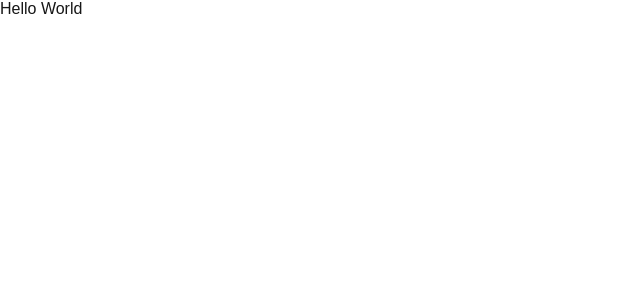
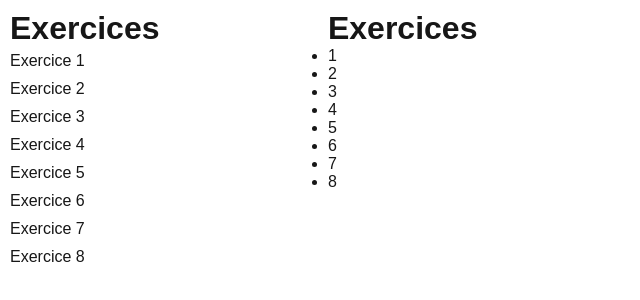
Before and after one commit to quentinhermiteau/react-5iw2-2025-2026, a Next.js app: page / in a window 1280 px wide. Shown: the top 300 px of the page, without its empty margins (0-640 px from the left). Built offline with nearby package versions, Linux system fonts and the light colour scheme.

Commit message:
add navbar

```diff
--- a/package.json
+++ b/package.json
@@ -9,8 +9,9 @@
     "lint": "next lint"
   },
   "dependencies": {
+    "fs": "^0.0.1-security",
+    "next": "14.2.15",
     "react": "^18",
-    "react-dom": "^18",
-    "next": "14.2.15"
+    "react-dom": "^18"
   }
 }
--- /dev/null
+++ b/src/app/Navbar.jsx
@@ -0,0 +1,26 @@
+import { readdirSync } from "fs";
+
+function Link({ exercice }) {
+  return (
+    <li style={{ padding: "5px 0" }}>
+      <a href={`/exercices/${exercice}`}>Exercice {exercice}</a>
+    </li>
+  );
+}
+
+export default function Navbar() {
+  const exercices = readdirSync("./src/app/exercices").map((folder) => folder);
+
+  exercices.sort((a, b) => a - b);
+
+  return (
+    <div id="navbar">
+      <h1>Exercices</h1>
+      <ul>
+        {exercices.map((exercice) => (
+          <Link key={exercice} exercice={exercice} />
+        ))}
+      </ul>
+    </div>
+  );
+}
--- a/src/app/globals.css
+++ b/src/app/globals.css
@@ -1,13 +1,6 @@
 :root {
   --background: #ffffff;
   --foreground: #171717;
-}
-
-@media (prefers-color-scheme: dark) {
-  :root {
-    --background: #0a0a0a;
-    --foreground: #ededed;
-  }
 }
 
 html,
@@ -35,12 +28,6 @@ a {
   text-decoration: none;
 }
 
-@media (prefers-color-scheme: dark) {
-  html {
-    color-scheme: dark;
-  }
-}
-
 #notice {
   margin-bottom: 20px;
 }
@@ -50,6 +37,20 @@ button {
   margin-top: 15px;
   padding: 10px 16px;
   border-radius: 8px;
-  background-color: blue;
   cursor: pointer;
 }
+
+#container {
+  display: grid;
+  grid-template-areas: "navbar content content content content content";
+  gap: 10px;
+  padding: 10px;
+}
+
+#navbar {
+  grid-area: navbar;
+}
+
+#content {
+  grid-area: content;
+}
--- a/src/app/layout.js
+++ b/src/app/layout.jsx
@@ -1,5 +1,6 @@
 import localFont from "next/font/local";
 import "./globals.css";
+import Navbar from "./Navbar";
 
 const geistSans = localFont({
   src: "./fonts/GeistVF.woff",
@@ -20,8 +21,12 @@ export const metadata = {
 export default function RootLayout({ children }) {
   return (
     <html lang="en">
-      <body className={`${geistSans.variable} ${geistMono.variable}`}>
-        {children}
+      <body
+        id="container"
+        className={`${geistSans.variable} ${geistMono.variable}`}
+      >
+        <Navbar />
+        <div id="content">{children}</div>
       </body>
     </html>
   );
--- a/src/app/page.js
+++ /dev/null
@@ -1,5 +0,0 @@
-export default function Home() {
-  return (
-    <div >Hello World</div>
-  );
-}
--- /dev/null
+++ b/src/app/page.jsx
@@ -0,0 +1,19 @@
+import { readdirSync } from "fs";
+
+export default function Home() {
+  const exercices = readdirSync("./src/app/exercices").map((folder) => folder);
+  console.log(exercices);
+
+  return (
+    <div>
+      <h1>Exercices</h1>
+      <ul>
+        {exercices.map((exercice) => (
+          <li key={exercice}>
+            <a href={`/exercices/${exercice}`}>{exercice}</a>
+          </li>
+        ))}
+      </ul>
+    </div>
+  );
+}
```
Also changed, not shown: 1 other file (tests, documents, lock files or other folders).
